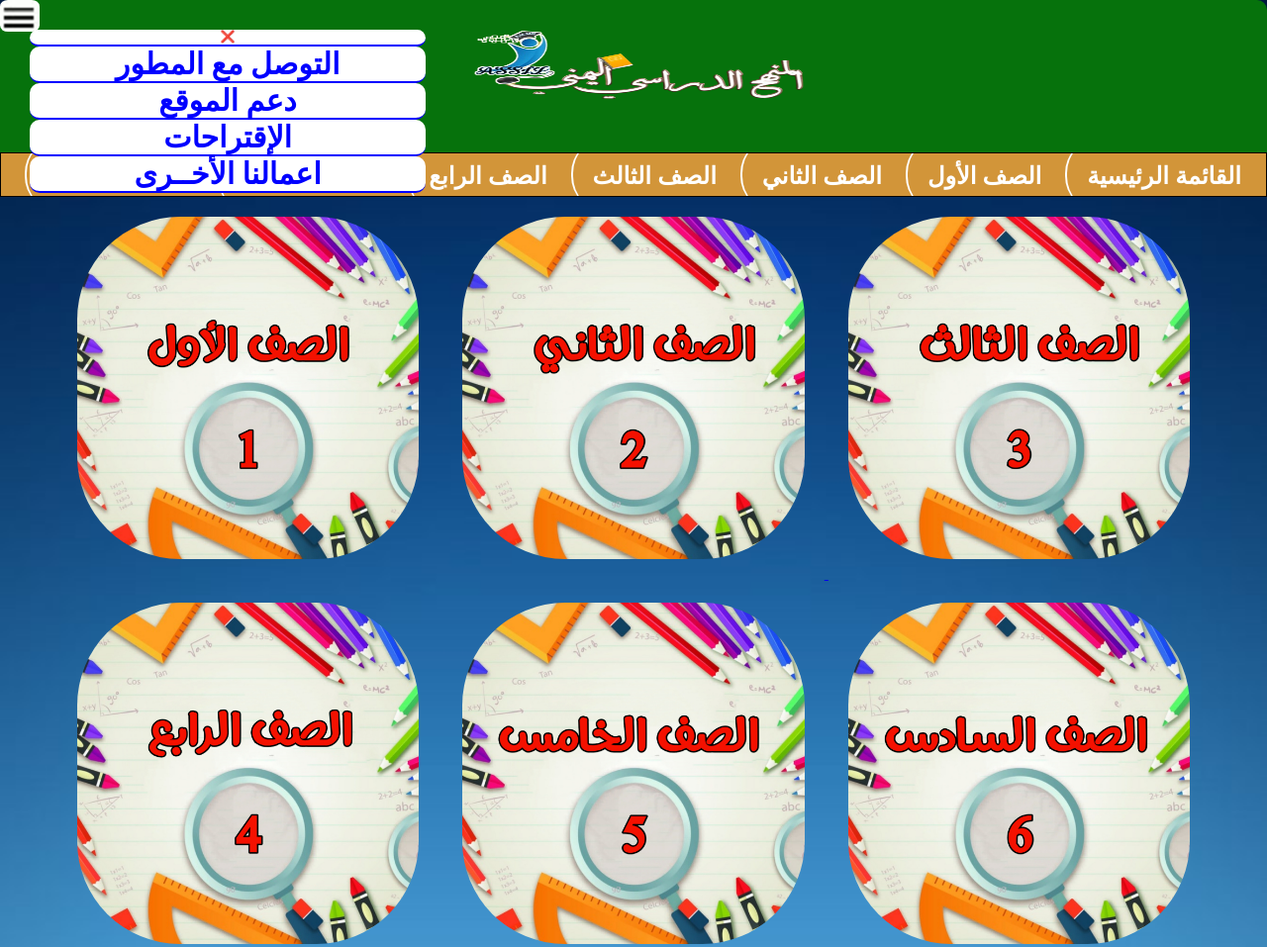
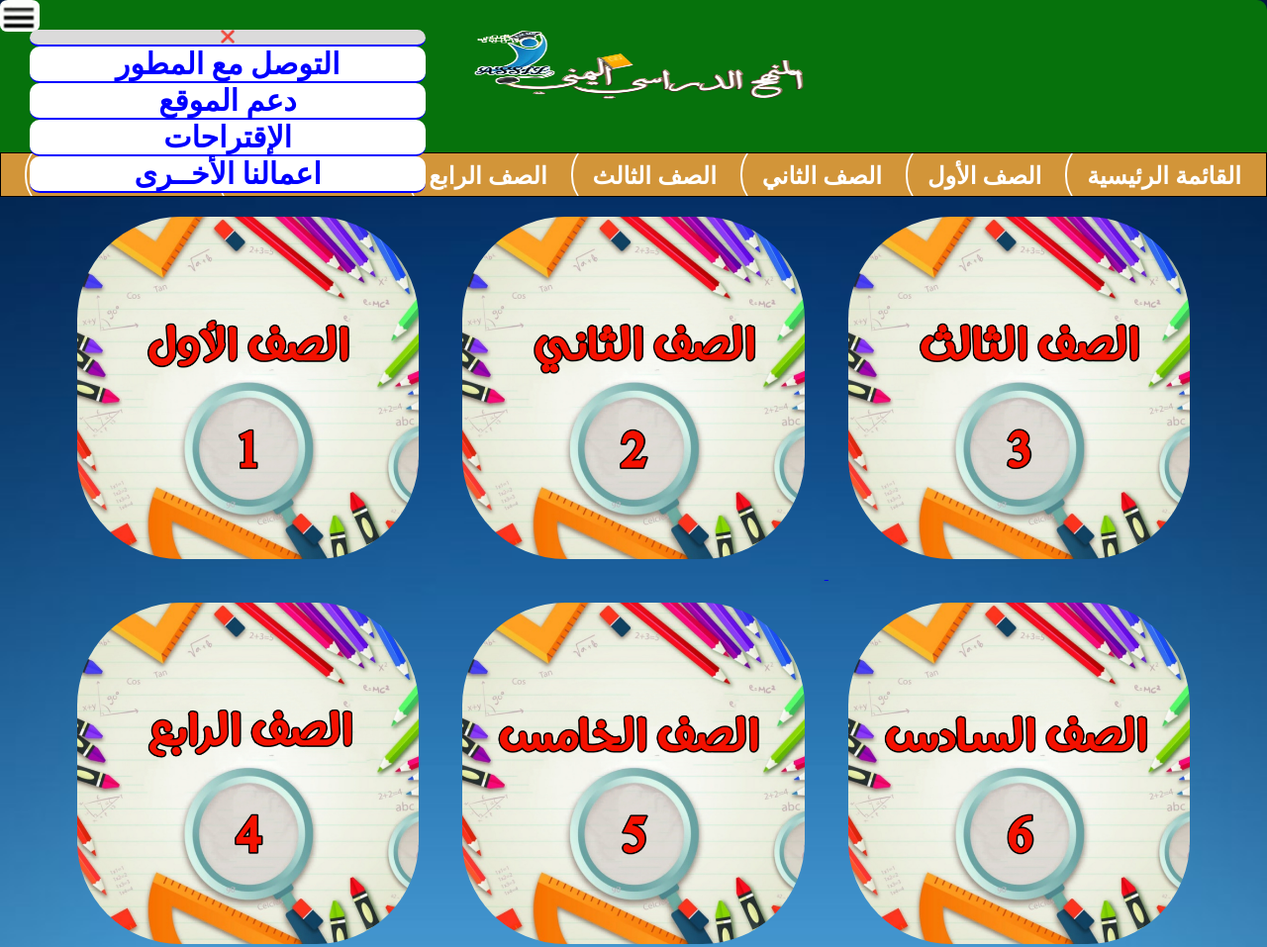
Before and after one commit to assil775458250/assil_book_yemen, a plain HTML site: page index2.html in a window 1280 px wide. Shown: the top 957 px of the page at 99% size. Drawn offline with Linux system fonts and the light colour scheme.

Commit message:
Add files via upload

```diff
--- a/index2.html
+++ b/index2.html
@@ -14,7 +14,7 @@
             <div class="dropdown" style="position: absolute;top: 25px;left: 30px;border-radius: 2px;margin: 0%;padding:0;top: 0;left: 0;position: absolute;">
             <img src="Veva/meun.jpg" alt=""  style="width: 200%;border-radius: 20%;position: 0;margin: 0;">
             <div class="drop_content" style="position: 0;margin: 0;z-index: 1;top: 0;left: 0;position: absolute;">
-                <a href="" class="ass" style="font-size: 40%;">❌</a>
+                <a href="" class="ass" style="font-size: 40%;background-color: rgb(219, 218, 218);">❌</a>
                 <a href="" class="ass">التوصل مع المطور</a>
                 <a href="" class="ass">دعم الموقع</a>
                 <a href="" class="ass">الإقتراحات </a>
```
